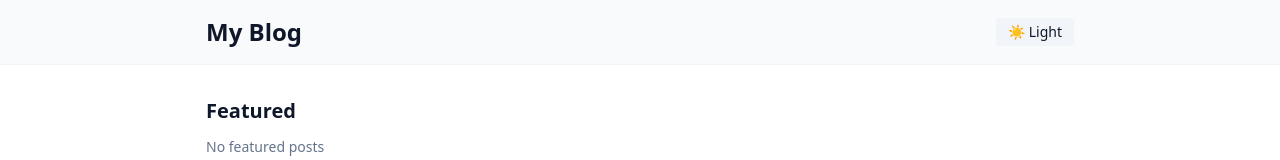
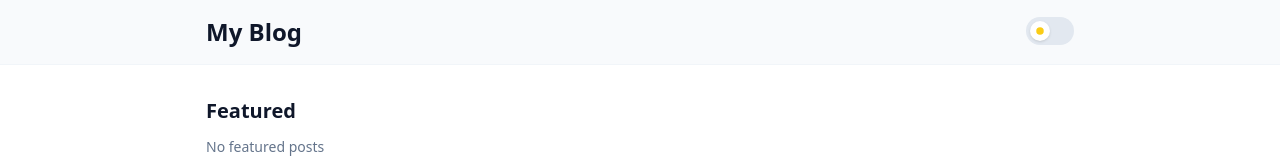
Before and after one commit to socx/blog, a React (Vite) app in the folder frontend/: page / in a window 1280 px wide. Shown: the top 160 px of the page. Built offline with nearby package versions, Linux system fonts and the light colour scheme; no server answers; the HTML template or start-up script is replaced by a standard one.

Commit message:
fe: replace the header toggle with an accessible, icon-only switch

```diff
--- a/frontend/src/App.jsx
+++ b/frontend/src/App.jsx
@@ -41,13 +41,28 @@ export default function App(){
         <div className="container px-4 py-4 flex items-center justify-between">
           <h1 className="text-2xl font-semibold">My Blog</h1>
           <div>
+            {/* Accessible icon-only toggle switch */}
             <button
+              role="switch"
+              aria-checked={dark}
               onClick={toggleDark}
-              className="inline-flex items-center gap-2 px-3 py-1 rounded bg-slate-100 dark:bg-slate-800 text-sm"
-              aria-pressed={dark}
-              aria-label="Toggle dark mode"
+              aria-label={dark ? 'Activate light mode' : 'Activate dark mode'}
+              className={`relative inline-flex items-center h-7 w-12 rounded-full transition-colors focus:outline-none focus-visible:ring-2 focus-visible:ring-offset-2 focus-visible:ring-indigo-500 ${dark ? 'bg-lime-500' : 'bg-slate-200'}`}
             >
-              {dark ? '🌙 Dark' : '☀️ Light'}
+              <span
+                className={`inline-block h-5 w-5 transform rounded-full bg-white shadow transition-transform ${dark ? 'translate-x-5' : 'translate-x-1'}`}
+                aria-hidden="true"
+              >
+                {/* decorative icon inside knob */}
+                <svg className="h-5 w-5 text-yellow-400 dark:text-yellow-300" viewBox="0 0 24 24" fill="none" xmlns="http://www.w3.org/2000/svg">
+                  {dark ? (
+                    <path d="M21 12.79A9 9 0 1111.21 3 7 7 0 0021 12.79z" fill="currentColor" />
+                  ) : (
+                    <path d="M12 4.75V3m0 18v-1.75M4.75 12H3m18 0h-1.75M5.64 5.64L4.22 4.22m15.56 15.56l-1.41-1.41M18.36 5.64l1.41-1.41M4.22 19.78l1.41-1.41M12 7.5a4.5 4.5 0 100 9 4.5 4.5 0 000-9z" fill="currentColor" />
+                  )}
+                </svg>
+              </span>
+              <span className="sr-only">Toggle dark mode</span>
             </button>
           </div>
         </div>
```
